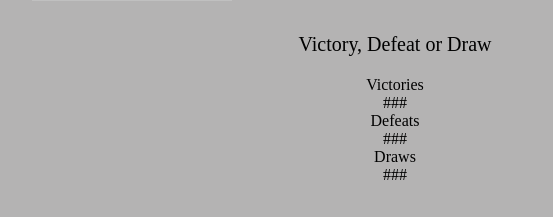
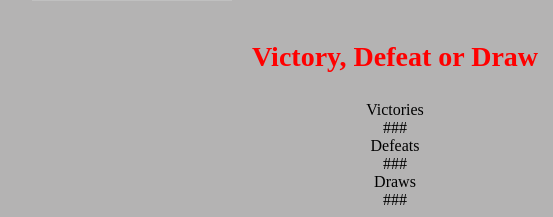
Before and after one commit to pachown/Rock-Paper-Scissors-App, a plain HTML site: page index.html in a window 1280 px wide. Shown: the part 789-1006 px from the top of the page, 245-798 px from the left. Before the commit the page ends 981 px from the top, so only its background shows below. Drawn offline with Linux system fonts and the light colour scheme.

Commit message:
image and tweaks to css

```diff
--- a/styles.css
+++ b/styles.css
@@ -38,10 +38,12 @@ body {
 }
 
 #results-container {
-font-size: 20px;
+font-size: 28px;
 width: 1000px;
 text-align: center;
 margin:auto;
+color: red;
+font-weight: 700;
 }
 
 #running-tally {
```
